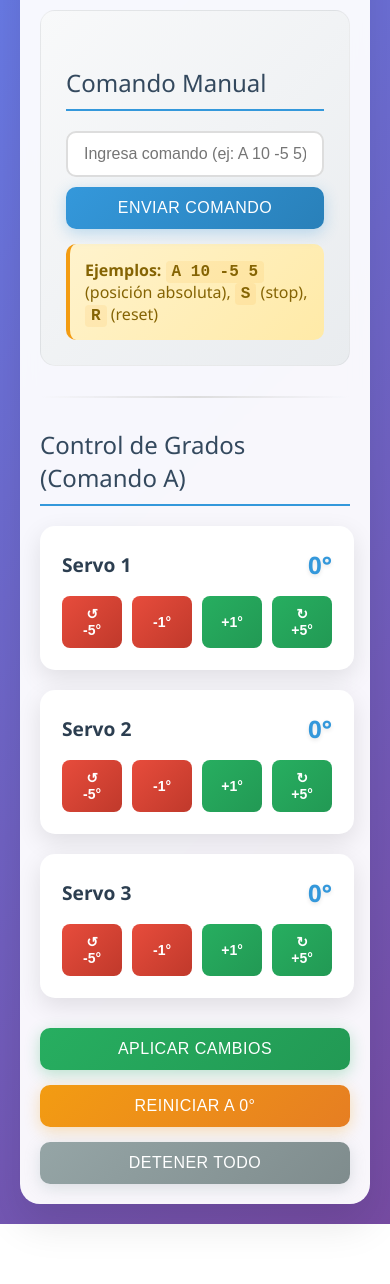
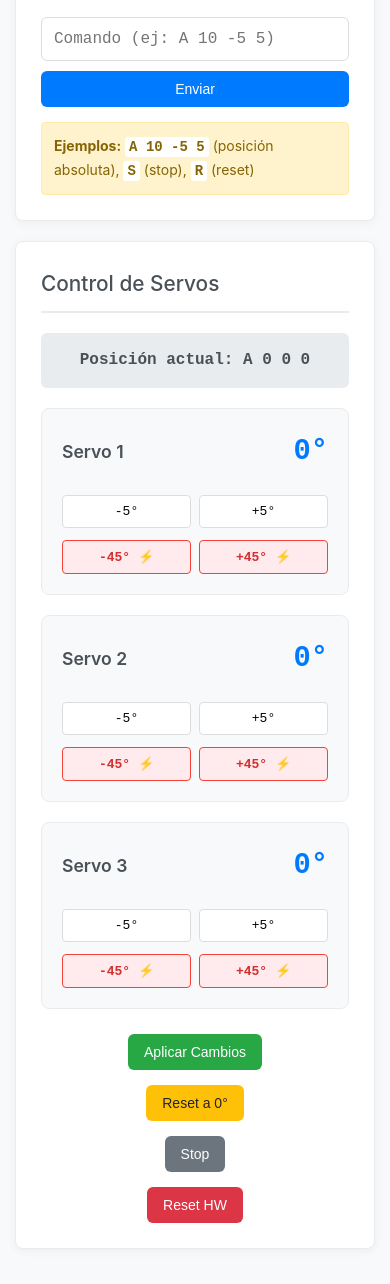
Before and after one commit to Daiego43/hewo_hardware, a plain HTML site: page index.html in a window 390 px wide. Shown: the part 170-1454 px from the top of the page. Before the commit the page ends 1394 px from the top, so only its background shows below. Drawn offline with Linux system fonts and the light colour scheme.

Commit message:
Claude generated index.html and some enhancements.

```diff
--- a/index.html
+++ b/index.html
@@ -12,240 +12,206 @@
     }
 
     body {
-      font-family: 'Segoe UI', Tahoma, Geneva, Verdana, sans-serif;
-      background: linear-gradient(135deg, #667eea 0%, #764ba2 100%);
-      min-height: 100vh;
-      padding: 20px;
+      font-family: -apple-system, BlinkMacSystemFont, 'Segoe UI', Roboto, sans-serif;
+      background: #f8f9fa;
       color: #333;
+      line-height: 1.6;
     }
 
     .container {
-      max-width: 800px;
+      max-width: 900px;
       margin: 0 auto;
-      background: rgba(255, 255, 255, 0.95);
-      backdrop-filter: blur(10px);
-      border-radius: 20px;
-      padding: 30px;
-      box-shadow: 0 20px 40px rgba(0, 0, 0, 0.1);
+      padding: 20px;
     }
 
     h1 {
       text-align: center;
+      margin-bottom: 30px;
+      font-size: 2em;
+      font-weight: 500;
       color: #2c3e50;
-      margin-bottom: 30px;
-      font-size: 2.5em;
-      font-weight: 300;
-      text-shadow: 0 2px 4px rgba(0, 0, 0, 0.1);
     }
 
-    h2 {
-      color: #34495e;
-      margin: 30px 0 20px 0;
-      font-size: 1.5em;
-      font-weight: 400;
-      border-bottom: 2px solid #3498db;
-      padding-bottom: 10px;
+    .section {
+      background: white;
+      border-radius: 8px;
+      padding: 25px;
+      margin-bottom: 20px;
+      box-shadow: 0 2px 10px rgba(0,0,0,0.05);
+      border: 1px solid #e9ecef;
     }
 
-    .command-section {
-      background: linear-gradient(135deg, #f8f9fa 0%, #e9ecef 100%);
-      border-radius: 15px;
-      padding: 25px;
-      margin-bottom: 30px;
-      border: 1px solid rgba(0, 0, 0, 0.05);
+    .section h2 {
+      margin-bottom: 20px;
+      font-size: 1.3em;
+      font-weight: 500;
+      color: #495057;
+      border-bottom: 2px solid #e9ecef;
+      padding-bottom: 10px;
     }
 
     .command-form {
       display: flex;
       gap: 10px;
       margin-bottom: 15px;
-      flex-wrap: wrap;
     }
 
     .command-input {
       flex: 1;
-      min-width: 200px;
-      padding: 12px 16px;
-      border: 2px solid #ddd;
-      border-radius: 10px;
+      padding: 12px;
+      border: 1px solid #ddd;
+      border-radius: 6px;
       font-size: 16px;
-      transition: all 0.3s ease;
-      background: white;
+      font-family: 'Courier New', monospace;
     }
 
     .command-input:focus {
       outline: none;
-      border-color: #3498db;
-      box-shadow: 0 0 0 3px rgba(52, 152, 219, 0.1);
+      border-color: #007bff;
+      box-shadow: 0 0 0 2px rgba(0,123,255,0.25);
     }
 
     .btn {
-      padding: 12px 20px;
+      padding: 10px 16px;
       border: none;
-      border-radius: 10px;
-      font-size: 16px;
+      border-radius: 6px;
+      font-size: 14px;
       font-weight: 500;
       cursor: pointer;
-      transition: all 0.3s ease;
-      text-transform: uppercase;
-      letter-spacing: 0.5px;
-      position: relative;
-      overflow: hidden;
-    }
-
-    .btn:before {
-      content: '';
-      position: absolute;
-      top: 50%;
-      left: 50%;
-      width: 0;
-      height: 0;
-      background: rgba(255, 255, 255, 0.2);
-      border-radius: 50%;
-      transform: translate(-50%, -50%);
-      transition: width 0.3s ease, height 0.3s ease;
-    }
-
-    .btn:active:before {
-      width: 300px;
-      height: 300px;
+      transition: all 0.2s ease;
+      text-decoration: none;
+      display: inline-block;
+      text-align: center;
     }
 
     .btn-primary {
-      background: linear-gradient(135deg, #3498db, #2980b9);
+      background: #007bff;
       color: white;
-      box-shadow: 0 4px 15px rgba(52, 152, 219, 0.3);
     }
 
     .btn-primary:hover {
-      transform: translateY(-2px);
-      box-shadow: 0 6px 20px rgba(52, 152, 219, 0.4);
+      background: #0056b3;
+    }
+
+    .btn-success {
+      background: #28a745;
+      color: white;
+    }
+
+    .btn-success:hover {
+      background: #1e7e34;
+    }
+
+    .btn-warning {
+      background: #ffc107;
+      color: #212529;
+    }
+
+    .btn-warning:hover {
+      background: #e0a800;
     }
 
     .btn-secondary {
-      background: linear-gradient(135deg, #95a5a6, #7f8c8d);
+      background: #6c757d;
       color: white;
-      box-shadow: 0 4px 15px rgba(149, 165, 166, 0.3);
     }
 
     .btn-secondary:hover {
-      transform: translateY(-2px);
-      box-shadow: 0 6px 20px rgba(149, 165, 166, 0.4);
+      background: #545b62;
     }
 
-    .btn-success {
-      background: linear-gradient(135deg, #27ae60, #229954);
+    .btn-danger {
+      background: #dc3545;
       color: white;
-      box-shadow: 0 4px 15px rgba(39, 174, 96, 0.3);
     }
 
-    .btn-success:hover {
-      transform: translateY(-2px);
-      box-shadow: 0 6px 20px rgba(39, 174, 96, 0.4);
-    }
-
-    .btn-warning {
-      background: linear-gradient(135deg, #f39c12, #e67e22);
-      color: white;
-      box-shadow: 0 4px 15px rgba(243, 156, 18, 0.3);
-    }
-
-    .btn-warning:hover {
-      transform: translateY(-2px);
-      box-shadow: 0 6px 20px rgba(243, 156, 18, 0.4);
+    .btn-danger:hover {
+      background: #c82333;
     }
 
     .servo-grid {
       display: grid;
-      grid-template-columns: repeat(auto-fit, minmax(250px, 1fr));
+      grid-template-columns: repeat(auto-fit, minmax(280px, 1fr));
       gap: 20px;
-      margin-bottom: 30px;
+      margin-bottom: 25px;
     }
 
     .servo-card {
-      background: white;
-      border-radius: 15px;
+      background: #f8f9fa;
+      border: 1px solid #e9ecef;
+      border-radius: 8px;
       padding: 20px;
-      box-shadow: 0 8px 25px rgba(0, 0, 0, 0.1);
-      transition: transform 0.3s ease, box-shadow 0.3s ease;
-      border: 2px solid transparent;
-    }
-
-    .servo-card:hover {
-      transform: translateY(-5px);
-      box-shadow: 0 15px 35px rgba(0, 0, 0, 0.15);
-      border-color: #3498db;
     }
 
     .servo-header {
       display: flex;
       justify-content: space-between;
       align-items: center;
-      margin-bottom: 15px;
+      margin-bottom: 20px;
     }
 
     .servo-title {
-      font-size: 1.2em;
+      font-size: 1.1em;
       font-weight: 600;
-      color: #2c3e50;
+      color: #495057;
     }
 
     .servo-value {
-      font-size: 1.5em;
+      font-size: 1.8em;
       font-weight: 700;
-      color: #3498db;
-      text-shadow: 0 2px 4px rgba(0, 0, 0, 0.1);
+      color: #007bff;
+      font-family: 'Courier New', monospace;
     }
 
     .servo-controls {
       display: flex;
-      gap: 10px;
-      justify-content: center;
+      flex-direction: column;
+      gap: 12px;
+    }
+
+    .servo-controls-main {
+      display: grid;
+      grid-template-columns: repeat(2, 1fr);
+      gap: 8px;
+    }
+
+    .servo-controls-quick {
+      display: grid;
+      grid-template-columns: repeat(2, 1fr);
+      gap: 8px;
     }
 
     .servo-btn {
-      padding: 10px 15px;
-      border: none;
-      border-radius: 8px;
-      font-size: 14px;
-      font-weight: 600;
+      padding: 8px 12px;
+      border: 1px solid #ddd;
+      border-radius: 4px;
+      font-size: 13px;
+      font-weight: 500;
       cursor: pointer;
-      transition: all 0.2s ease;
-      min-width: 60px;
-      position: relative;
-      overflow: hidden;
-    }
-
-    .servo-btn:before {
-      content: '';
-      position: absolute;
-      top: 50%;
-      left: 50%;
-      width: 0;
-      height: 0;
-      background: rgba(255, 255, 255, 0.3);
-      border-radius: 50%;
-      transform: translate(-50%, -50%);
-      transition: width 0.2s ease, height 0.2s ease;
-    }
-
-    .servo-btn:active:before {
-      width: 100px;
-      height: 100px;
-    }
-
-    .servo-btn-decrease {
-      background: linear-gradient(135deg, #e74c3c, #c0392b);
-      color: white;
-    }
-
-    .servo-btn-increase {
-      background: linear-gradient(135deg, #27ae60, #229954);
-      color: white;
+      transition: all 0.15s ease;
+      background: white;
+      font-family: 'Courier New', monospace;
     }
 
     .servo-btn:hover {
-      transform: scale(1.05);
+      background: #f8f9fa;
+      border-color: #adb5bd;
+    }
+
+    .servo-btn:active {
+      transform: translateY(1px);
+    }
+
+    .servo-btn.quick {
+      background: #ffebee;
+      border-color: #f44336;
+      color: #d32f2f;
+      font-weight: 600;
+    }
+
+    .servo-btn.quick:hover {
+      background: #ffcdd2;
+      border-color: #d32f2f;
     }
 
     .main-controls {
@@ -256,77 +222,66 @@
     }
 
     .examples {
-      background: linear-gradient(135deg, #fff3cd, #ffeaa7);
-      border-radius: 10px;
-      padding: 15px;
+      background: #fff3cd;
+      border: 1px solid #ffeaa7;
+      border-radius: 4px;
+      padding: 12px;
       margin-top: 15px;
-      border-left: 4px solid #f39c12;
-    }
-
-    .examples p {
-      margin: 0;
+      font-size: 14px;
       color: #856404;
-      font-weight: 500;
     }
 
     .examples code {
-      background: rgba(243, 156, 18, 0.1);
-      padding: 2px 6px;
-      border-radius: 4px;
+      background: #fff;
+      padding: 2px 4px;
+      border-radius: 3px;
       font-family: 'Courier New', monospace;
       font-weight: 600;
     }
 
-    .divider {
-      height: 2px;
-      background: linear-gradient(90deg, transparent, #ddd, transparent);
-      margin: 30px 0;
-    }
-
-    .status-indicator {
-      display: inline-block;
-      width: 12px;
-      height: 12px;
-      border-radius: 50%;
-      background: #27ae60;
-      margin-right: 8px;
-      animation: pulse 2s infinite;
-    }
-
-    @keyframes pulse {
-      0% { opacity: 1; }
-      50% { opacity: 0.5; }
-      100% { opacity: 1; }
-    }
-
-    .feedback {
+    .status {
       position: fixed;
       top: 20px;
       right: 20px;
-      padding: 15px 20px;
-      border-radius: 10px;
-      color: white;
-      font-weight: 600;
-      transform: translateX(400px);
+      padding: 10px 15px;
+      border-radius: 4px;
+      font-size: 14px;
+      font-weight: 500;
+      transform: translateX(300px);
       transition: transform 0.3s ease;
       z-index: 1000;
     }
 
-    .feedback.show {
+    .status.show {
       transform: translateX(0);
     }
 
-    .feedback.success {
-      background: linear-gradient(135deg, #27ae60, #229954);
+    .status.success {
+      background: #d4edda;
+      color: #155724;
+      border: 1px solid #c3e6cb;
     }
 
-    .feedback.error {
-      background: linear-gradient(135deg, #e74c3c, #c0392b);
+    .status.error {
+      background: #f8d7da;
+      color: #721c24;
+      border: 1px solid #f5c6cb;
     }
 
-    @media (max-width: 600px) {
+    .current-position {
+      text-align: center;
+      margin-bottom: 20px;
+      padding: 15px;
+      background: #e9ecef;
+      border-radius: 6px;
+      font-family: 'Courier New', monospace;
+      font-weight: 600;
+      color: #495057;
+    }
+
+    @media (max-width: 768px) {
       .container {
-        padding: 20px;
+        padding: 15px;
       }
 
       .command-form {
@@ -335,43 +290,55 @@
 
       .main-controls {
         flex-direction: column;
+        align-items: center;
       }
 
       .servo-grid {
         grid-template-columns: 1fr;
+      }
+
+      .servo-controls-main {
+        grid-template-columns: repeat(2, 1fr);
+      }
+
+      .servo-controls-quick {
+        grid-template-columns: repeat(2, 1fr);
       }
     }
   </style>
 </head>
 <body>
   <div class="container">
-    <h1><span class="status-indicator"></span>SPJ Platform Control</h1>
+    <h1>SPJ Platform Control</h1>
 
-    <div class="command-section">
+    <div class="section">
       <h2>Comando Manual</h2>
       <form class="command-form" id="commandForm">
         <input
           type="text"
           name="q"
           class="command-input"
-          placeholder="Ingresa comando (ej: A 10 -5 5)"
+          placeholder="Comando (ej: A 10 -5 5)"
           id="commandInput"
           autocomplete="off"
         >
-        <button type="submit" class="btn btn-primary">Enviar Comando</button>
+        <button type="submit" class="btn btn-primary">Enviar</button>
       </form>
       <div class="examples">
-        <p><strong>Ejemplos:</strong>
+        <strong>Ejemplos:</strong>
         <code>A 10 -5 5</code> (posición absoluta),
         <code>S</code> (stop),
         <code>R</code> (reset)
-        </p>
       </div>
     </div>
 
-    <div class="divider"></div>
+    <div class="section">
+      <h2>Control de Servos</h2>
 
-    <h2>Control de Grados (Comando A)</h2>
+      <div class="current-position">
+        Posición actual: A <span id="pos-display">0 0 0</span>
+      </div>
+
       <div class="servo-grid">
         <div class="servo-card">
           <div class="servo-header">
@@ -379,10 +346,14 @@
             <div class="servo-value"><span id="v1">0</span>°</div>
           </div>
           <div class="servo-controls">
-          <button class="servo-btn servo-btn-decrease" onclick="adjust(1, -5)">↺ -5°</button>
-          <button class="servo-btn servo-btn-decrease" onclick="adjust(1, -1)">-1°</button>
-          <button class="servo-btn servo-btn-increase" onclick="adjust(1, 1)">+1°</button>
-          <button class="servo-btn servo-btn-increase" onclick="adjust(1, 5)">↻ +5°</button>
+            <div class="servo-controls-main">
+              <button class="servo-btn" onclick="adjust(1, -5)">-5°</button>
+              <button class="servo-btn" onclick="adjust(1, 5)">+5°</button>
+            </div>
+            <div class="servo-controls-quick">
+              <button class="servo-btn quick" onclick="quickMove(1, -45)">-45° ⚡</button>
+              <button class="servo-btn quick" onclick="quickMove(1, 45)">+45° ⚡</button>
+            </div>
           </div>
         </div>
 
@@ -392,10 +363,14 @@
             <div class="servo-value"><span id="v2">0</span>°</div>
           </div>
           <div class="servo-controls">
-          <button class="servo-btn servo-btn-decrease" onclick="adjust(2, -5)">↺ -5°</button>
-          <button class="servo-btn servo-btn-decrease" onclick="adjust(2, -1)">-1°</button>
-          <button class="servo-btn servo-btn-increase" onclick="adjust(2, 1)">+1°</button>
-          <button class="servo-btn servo-btn-increase" onclick="adjust(2, 5)">↻ +5°</button>
+            <div class="servo-controls-main">
+              <button class="servo-btn" onclick="adjust(2, -5)">-5°</button>
+              <button class="servo-btn" onclick="adjust(2, 5)">+5°</button>
+            </div>
+            <div class="servo-controls-quick">
+              <button class="servo-btn quick" onclick="quickMove(2, -45)">-45° ⚡</button>
+              <button class="servo-btn quick" onclick="quickMove(2, 45)">+45° ⚡</button>
+            </div>
           </div>
         </div>
 
@@ -405,28 +380,33 @@
             <div class="servo-value"><span id="v3">0</span>°</div>
           </div>
           <div class="servo-controls">
-          <button class="servo-btn servo-btn-decrease" onclick="adjust(3, -5)">↺ -5°</button>
-          <button class="servo-btn servo-btn-decrease" onclick="adjust(3, -1)">-1°</button>
-          <button class="servo-btn servo-btn-increase" onclick="adjust(3, 1)">+1°</button>
-          <button class="servo-btn servo-btn-increase" onclick="adjust(3, 5)">↻ +5°</button>
+            <div class="servo-controls-main">
+              <button class="servo-btn" onclick="adjust(3, -5)">-5°</button>
+              <button class="servo-btn" onclick="adjust(3, 5)">+5°</button>
+            </div>
+            <div class="servo-controls-quick">
+              <button class="servo-btn quick" onclick="quickMove(3, -45)">-45° ⚡</button>
+              <button class="servo-btn quick" onclick="quickMove(3, 45)">+45° ⚡</button>
+            </div>
           </div>
         </div>
       </div>
 
       <div class="main-controls">
         <button class="btn btn-success" onclick="sendA()">Aplicar Cambios</button>
-      <button class="btn btn-warning" onclick="resetVirtual()">Reiniciar a 0°</button>
-      <button class="btn btn-secondary" onclick="stopAll()">Detener Todo</button>
+        <button class="btn btn-warning" onclick="resetVirtual()">Reset a 0°</button>
+        <button class="btn btn-secondary" onclick="sendCommand('S')">Stop</button>
+        <button class="btn btn-danger" onclick="sendCommand('R')">Reset HW</button>
+      </div>
     </div>
   </div>
 
-  <div class="feedback" id="feedback"></div>
+  <div class="status" id="status"></div>
 
   <script>
     let v = [0, 0, 0];
-    let isConnected = true;
 
-    // Manejo del formulario de comando manual
+    // Manejo del formulario
     document.getElementById('commandForm').addEventListener('submit', function(e) {
       e.preventDefault();
       const command = document.getElementById('commandInput').value.trim();
@@ -436,84 +416,75 @@
       }
     });
 
-    // Función para ajustar valores de servos
+    // Función para ajustar valores (solo cambia valores virtuales)
     function adjust(idx, delta) {
       v[idx - 1] += delta;
-      document.getElementById("v" + idx).innerText = v[idx - 1];
-
-      // Añadir animación visual
-      const element = document.getElementById("v" + idx);
-      element.style.transform = 'scale(1.2)';
-      element.style.color = delta > 0 ? '#27ae60' : '#e74c3c';
-
-      setTimeout(() => {
-        element.style.transform = 'scale(1)';
-        element.style.color = '#3498db';
-      }, 200);
+      updateDisplay();
     }
 
-    // Función para enviar comando A
+    // Función para movimiento rápido (envía comando inmediatamente)
+    function quickMove(idx, delta) {
+      v[idx - 1] += delta;
+      updateDisplay();
+      const cmd = `A ${v[0]} ${v[1]} ${v[2]}`;
+      sendCommand(cmd);
+      showStatus(`Movimiento rápido: Servo ${idx} ${delta > 0 ? '+' : ''}${delta}°`, 'success');
+    }
+
+    // Actualizar display
+    function updateDisplay() {
+      for (let i = 1; i <= 3; i++) {
+        document.getElementById("v" + i).textContent = v[i - 1];
+      }
+      document.getElementById("pos-display").textContent = `${v[0]} ${v[1]} ${v[2]}`;
+    }
+
+    // Enviar comando A
     function sendA() {
-      let cmd = `A ${v[0]} ${v[1]} ${v[2]}`;
+      const cmd = `A ${v[0]} ${v[1]} ${v[2]}`;
       sendCommand(cmd);
     }
 
-    // Función para resetear valores virtuales
+    // Reset virtual
     function resetVirtual() {
       v = [0, 0, 0];
-      for (let i = 1; i <= 3; i++) {
-        const element = document.getElementById("v" + i);
-        element.innerText = "0";
-        element.style.transform = 'scale(1.2)';
-        element.style.color = '#f39c12';
-        setTimeout(() => {
-          element.style.transform = 'scale(1)';
-          element.style.color = '#3498db';
-        }, 200);
-      }
-      showFeedback('Valores reiniciados a 0°', 'success');
+      updateDisplay();
+      showStatus('Valores reiniciados a 0°', 'success');
     }
 
-    // Función para detener todos los servos
-    function stopAll() {
-      sendCommand('S');
-    }
-
-    // Función genérica para enviar comandos
+    // Enviar comando genérico
     function sendCommand(cmd) {
-      showFeedback(`Enviando: ${cmd}`, 'success');
+      showStatus(`Enviando: ${cmd}`, 'success');
 
       fetch(`/cmd?q=${encodeURIComponent(cmd)}`)
         .then(response => {
-          if (!response.ok) {
-            throw new Error('Error de red');
-          }
+          if (!response.ok) throw new Error('Error de red');
           return response.text();
         })
         .then(data => {
           console.log('Respuesta:', data);
-          showFeedback('Comando enviado exitosamente', 'success');
+          showStatus('Comando enviado', 'success');
         })
         .catch(error => {
           console.error('Error:', error);
-          showFeedback('Error al enviar comando', 'error');
+          showStatus('Error al enviar', 'error');
         });
     }
 
-    // Función para mostrar feedback
-    function showFeedback(message, type) {
-      const feedback = document.getElementById('feedback');
-      feedback.textContent = message;
-      feedback.className = `feedback ${type} show`;
+    // Mostrar estado
+    function showStatus(message, type) {
+      const status = document.getElementById('status');
+      status.textContent = message;
+      status.className = `status ${type} show`;
 
       setTimeout(() => {
-        feedback.classList.remove('show');
-      }, 3000);
+        status.classList.remove('show');
+      }, 2000);
     }
 
     // Atajos de teclado
     document.addEventListener('keydown', function(e) {
-      if (e.ctrlKey || e.metaKey) {
+      if (e.ctrlKey) {
         switch(e.key) {
           case 'Enter':
             e.preventDefault();
@@ -523,40 +494,12 @@
             e.preventDefault();
             resetVirtual();
             break;
-          case 's':
-            e.preventDefault();
-            stopAll();
-            break;
         }
       }
     });
 
-    // Efecto de ripple para botones
-    document.querySelectorAll('.btn, .servo-btn').forEach(button => {
-      button.addEventListener('click', function(e) {
-        const ripple = document.createElement('span');
-        const rect = this.getBoundingClientRect();
-        const size = Math.max(rect.width, rect.height);
-        const x = e.clientX - rect.left - size / 2;
-        const y = e.clientY - rect.top - size / 2;
-
-        ripple.style.width = ripple.style.height = size + 'px';
-        ripple.style.left = x + 'px';
-        ripple.style.top = y + 'px';
-        ripple.classList.add('ripple');
-
-        this.appendChild(ripple);
-
-        setTimeout(() => {
-          ripple.remove();
-        }, 600);
-      });
-    });
-
-    // Mostrar mensaje de bienvenida
-    setTimeout(() => {
-      showFeedback('SPJ Platform Control listo', 'success');
-    }, 500);
+    // Inicializar
+    updateDisplay();
   </script>
 </body>
 </html>
```
Lines whose indentation alone changed are shown as unchanged.
